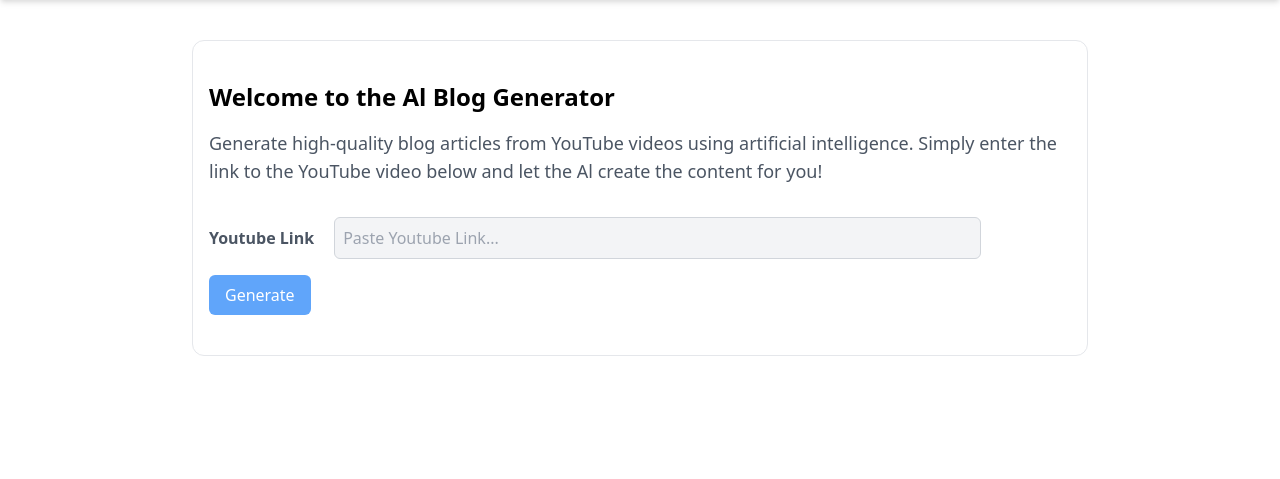
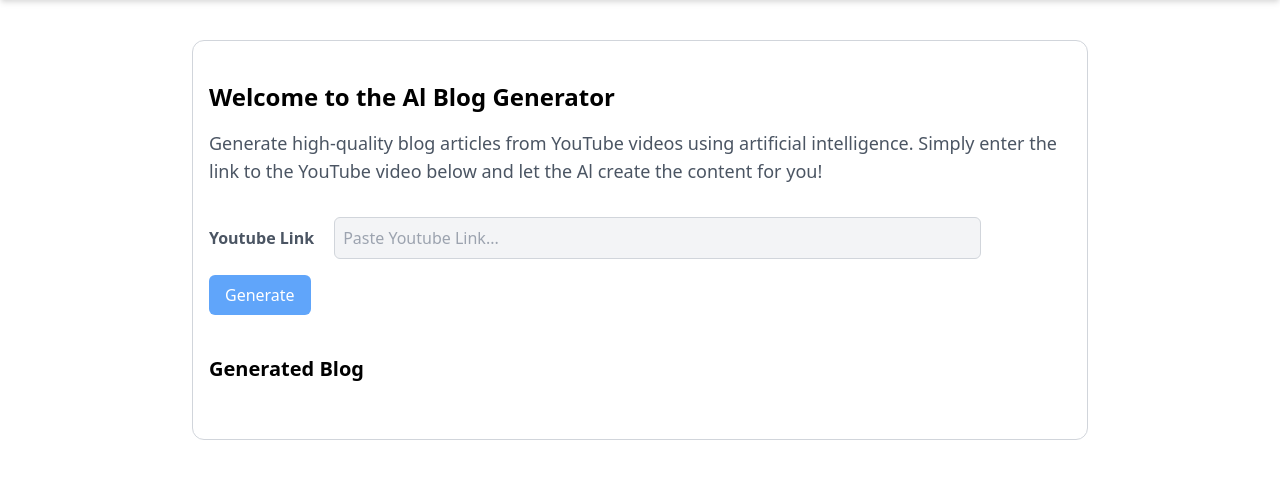
Before and after one commit to muskangyanani/ai-blog, a Django app: page / in a window 1280 px wide. Shown: the part 72-551 px from the top of the page. Run offline with Django 5.2, Linux system fonts and the light colour scheme; the visitor is signed in with stand-in values (Sample User, id 1).

Commit message:
Generate blog using openAI and assemblyAI

```diff
--- a/blog_app/blog_app/settings.py
+++ b/blog_app/blog_app/settings.py
@@ -11,6 +11,8 @@ https://docs.djangoproject.com/en/5.0/ref/settings/
 """
 
 from pathlib import Path
+import os
+
 
 # Build paths inside the project like this: BASE_DIR / 'subdir'.
 BASE_DIR = Path(__file__).resolve().parent.parent
@@ -123,4 +125,7 @@ STATIC_URL = 'static/'
 
 DEFAULT_AUTO_FIELD = 'django.db.models.BigAutoField'
 
+MEDIA_URL = '/media/'
+MEDIA_ROOT = os.path.join(BASE_DIR, 'media')
+
 LOGIN_URL = 'login'
--- a/blog_app/blog_app/urls.py
+++ b/blog_app/blog_app/urls.py
@@ -1,7 +1,12 @@
 from django.contrib import admin
 from django.urls import path, include
+from django.conf import settings
+from django.conf.urls.static import static
 
 urlpatterns = [
     path('admin/', admin.site.urls),
     path('', include('blog_generator.urls')),
+
 ]
+
+urlpatterns += static(settings.STATIC_URL, document_root=settings.STATIC_ROOT)
--- a/blog_app/blog_generator/urls.py
+++ b/blog_app/blog_generator/urls.py
@@ -6,4 +6,5 @@ urlpatterns = [
   path('login', views.user_login, name='login'),
   path('logout', views.user_logout, name='logout'),
   path('signup', views.user_signup, name='signup'),
+  path('generate-blog', views.generate_blog, name='generate-blog'),
 ]
--- a/blog_app/blog_generator/views.py
+++ b/blog_app/blog_generator/views.py
@@ -2,6 +2,16 @@ from django.shortcuts import render, redirect
 from django.contrib.auth.models import User
 from django.contrib.auth import authenticate, login, logout
 from django.contrib.auth.decorators import login_required
+from django.views.decorators.csrf import csrf_exempt
+from django.http import JsonResponse
+import json
+from pytube import YouTube # type: ignore
+from django.conf import settings
+import os
+import assemblyai as aai # type: ignore
+import openai # type: ignore
+from dotenv import load_dotenv
+load_dotenv()
 
 # Create your views here.
 @login_required
@@ -44,3 +54,68 @@ def user_signup(request):
 def user_logout(request):
   logout(request)
   return redirect('/')
+
+@csrf_exempt
+def generate_blog(request):
+  if request.method == 'POST':
+    try:
+      data = json.loads(request.body)
+      yt_link = data['link']
+    except (KeyError, json.JSONDecodeError):
+      return JsonResponse({'error': 'Invalid data sent'}, status=400)
+
+    # get yt title
+    title = yt_title(yt_link)
+
+    # get transcript
+    transcription = get_transcription(yt_link)
+    if not transcription:
+      return JsonResponse({'error': " Failed to get transcript"}, status=500)
+
+
+    # use OpenAI to generate the blog
+    blog_content = generate_blog_from_transcription(transcription)
+    if not blog_content:
+      return JsonResponse({'error': " Failed to generate blog article"}, status=500)
+
+    return JsonResponse({'title': title, 'content': blog_content})
+  else:
+    return JsonResponse({'error': 'Invalid request method'}, status=405)
+
+def yt_title(link):
+  yt = YouTube(link)
+  title = yt.title
+  return title
+
+def download_audio(link):
+  print('Downloading audio....')
+  yt = YouTube(link)
+  video = yt.streams.filter(only_audio=True).first()
+  out_file = video.download(output_path=settings.MEDIA_ROOT)
+  base, ext = os.path.splitext(out_file)
+  new_file = base + '.mp3'
+  os.rename(out_file, new_file)
+  return new_file
+
+def get_transcription(link):
+  print('Getting transcription from AssemblyAI....')
+  audio_file = download_audio(link)
+  aai.settings.api_key = os.getenv('ASSEMBLYAI_API_KEY')
+
+  transcriber = aai.Transcriber()
+  transcript = transcriber.transcribe(audio_file)
+
+  return transcript.text
+
+def generate_blog_from_transcription(transcription):
+  print('Generating blog from openAI....')
+  openai.api_key = os.getenv('OPENAI_API_KEY')
+  prompt = f"Based on the following transcript from a YouTube video, write a comprehensive blog article, write it based on the transcript, but dont make it look like a youtube video, make it look like a proper blog article:\n\n{transcription}\n\nArticle:"
+
+  response = openai.chat.completions.create(
+    model="gpt-3.5-turbo",
+    messages=[{"role": "user", "content": prompt}],
+    max_tokens=1000
+  )
+  generated_blog = response.choices[0].message.content
+  return generated_blog
--- a/blog_app/templates/index.html
+++ b/blog_app/templates/index.html
@@ -8,8 +8,13 @@
   <link href="https://unpkg.com/tailwindcss@^2/dist/tailwind.min.css" rel="stylesheet">
   <style>
     @keyframes spin {
-    0% { transform: rotate(0deg); }
-    100% { transform: rotate(360deg); }
+      0% {
+        transform: rotate(0deg);
+      }
+
+      100% {
+        transform: rotate(360deg);
+      }
     }
 
     .loader {
@@ -19,6 +24,7 @@
       border-bottom-color: transparent;
       border-radius: 50%;
       animation: spin 1s linear infinite;
+      text-align: center;
     }
   </style>
 </head>
@@ -31,7 +37,7 @@
       <button class="py-2 px-4 bg-red-800 hover:bg-red-900 text-white rounded-md"><a href="logout">Logout</a></button>
     </div>
   </header>
-  <main class="container mx-auto px-4 py-10 border max-w-4xl mt-10 rounded-xl">
+  <main class="container mx-auto px-4 py-10 border border-gray-300 max-w-4xl mt-10 rounded-xl">
     <h2 class="text-2xl font-bold mb-4 text-teal-700">Welcome to the Al Blog Generator</h2>
     <p class="text-gray-600 mb-8 text-base sm:text-lg">Generate high-quality blog articles from YouTube videos using
       artificial intelligence. Simply enter the link to the YouTube video below and let the Al create the content for
@@ -42,11 +48,47 @@
         class="border border-gray-300 rounded-md px-2 py-2 w-full sm:w-3/4 bg-gray-100 focus:outline-teal-500 focus:ring-teal-500"
         placeholder="Paste Youtube Link...">
     </div>
-    <div class="flex justify-center items-center hidden">
-      <div class="loader"></div>
-    </div>
-    <button class="py-2 px-4 bg-blue-400 hover:bg-blue-500 text-white rounded-md">Generate</button>
+    <div id="loader" align="center" class="loader my-2 w-full mx-auto hidden"></div>
+    <button class="py-2 px-4 bg-blue-400 hover:bg-blue-500 text-white rounded-md"
+      id="generateBlogButton">Generate</button>
+    <section class="mt-10 flex-grow">
+      <h2 class="text-xl mb-4 font-semibold">Generated Blog</h2>
+      <div id="blogContent" class="mt-2 text-gray-700 space-y-4"></div>
+    </section>
   </main>
+  <script>
+    document.getElementById('generateBlogButton').addEventListener('click', async () => {
+      const youtubeLink = document.getElementById('youtubeLink').value;
+      const loader = document.getElementById('loader');
+      const blogContent = document.getElementById('blogContent');
+
+      if (youtubeLink) {
+        document.getElementById('loader').classList.remove('hidden');
+        blogContent.innerHTML = '';
+
+        const endpoint = '/generate-blog';
+        try {
+          const response = await fetch(endpoint, {
+            method: 'POST',
+            headers: {
+              'Content-Type': 'application/json'
+            },
+            body: JSON.stringify({ link: youtubeLink })
+          });
+
+          const data = await response.json();
+          blogContent.innerHTML = data.content;
+          loader.classList.add('hidden');
+        } catch (error) {
+          console.error(error);
+          alert('An error occurred while generating the blog');
+          loader.classList.add('hidden');
+        }
+      } else {
+        alert('Please enter a valid YouTube link');
+      }
+    });
+  </script>
 </body>
 
 </html>
```
Also changed, not shown: 2 other files. Lines whose indentation alone changed are shown as unchanged.
